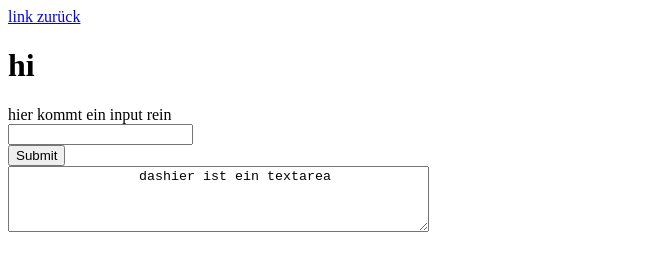
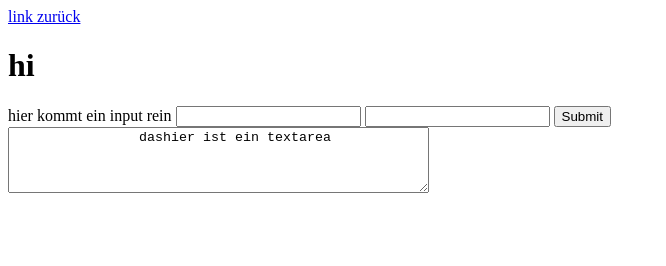
Before and after one commit to hft-stuttgart-ipr/hft-asgmt-html-Kecozocker, a website: page add-entry.html in a window 1280 px wide. Shown: the whole page, without its empty margins (0-666 px from the left). Drawn offline with Linux system fonts and the light colour scheme.

Commit message:
add-entry input

```diff
--- a/add-entry.html
+++ b/add-entry.html
@@ -12,8 +12,9 @@
 
 
 <form>
-  <label for="fname">hier kommt ein input rein</label><br>
-  <input type="text" id="fname" name="fname"><br>
+  <label for="fname">hier kommt ein input rein</label>
+  <input type="text">
+  <input type="text">
   <input type="submit">
 </form>
 
```
